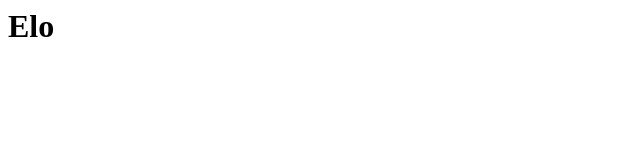
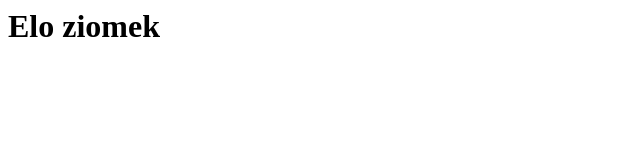
Before and after one commit to zzuczekk/test3, a plain HTML site: page tekst1.html in a window 1280 px wide. Shown: the whole page, without its empty margins (0-640 px from the left). Drawn offline with Linux system fonts and the light colour scheme.

Commit message:
zmiana w barnch zuku

```diff
--- a/tekst1.html
+++ b/tekst1.html
@@ -3,6 +3,6 @@
     <title>Cześć</title>
 </head>
 <body>
-<h1>Elo</h1>
+<h1>Elo ziomek</h1>
 </body>
 </html>
```
Also changed, not shown: index.html (+1 -1 lines).
